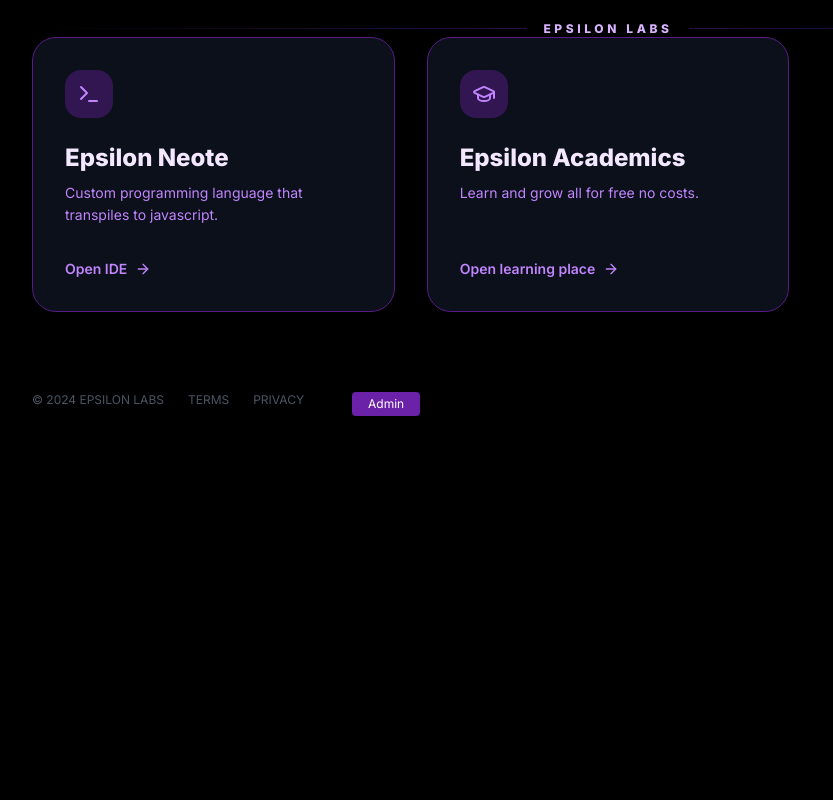
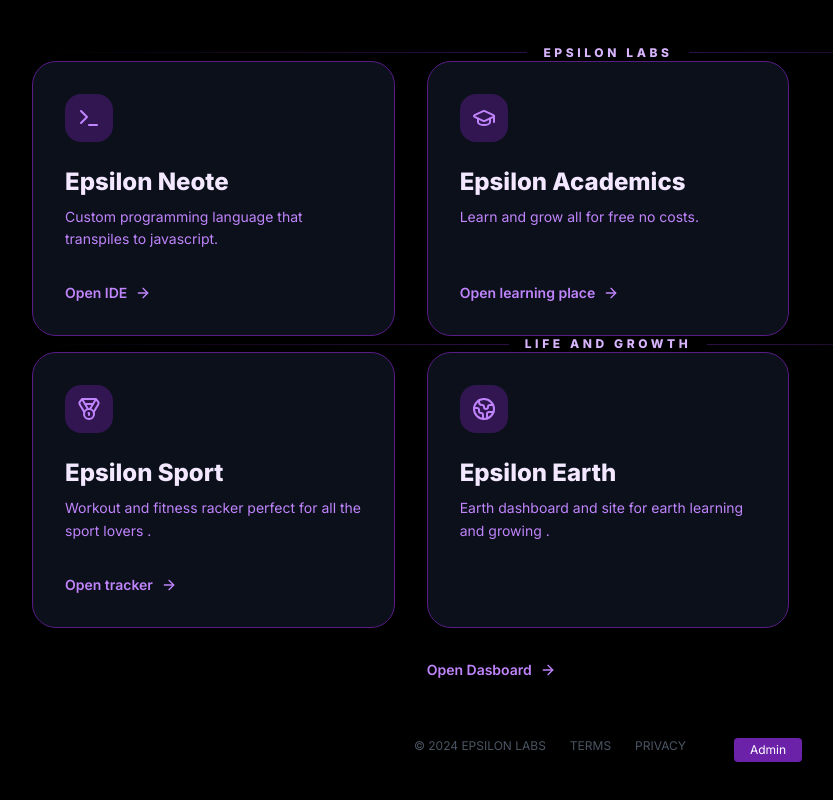
Before and after one commit to EpsilonNeon-sketch/epsilon-site-v1, a plain HTML site: page ep.html in a window 1280 px wide. Shown: the part 1974-2774 px from the top of the page, without its empty margins (32-865 px from the left). Before the commit the page ends 2438 px from the top, so only its background shows below. Drawn offline with nearby package versions, Linux system fonts and the light colour scheme.

Commit message:
Update ep.html

```diff
--- a/ep.html
+++ b/ep.html
@@ -587,6 +587,19 @@
                 grid-template-columns: 1fr !important;
             }
         }
+
+        /* Fix for Epsilon Spark image being a total unit */
+        #homePage .group img[src*="epsilonsparkimg.png"] {
+            width: 400px;
+            max-width: 400px;
+            /* Adjust this if you want it even smaller */
+            height: auto;
+            border-radius: 1.5rem;
+            margin-bottom: 1.5rem;
+            display: block;
+            margin-left: auto;
+            margin-right: auto;
+        }
     </style>
 </head>
 
@@ -595,25 +608,39 @@
 
     <!-- Sidebar Navigation -->
     <div class="fixed left-6 top-1/2 -translate-y-1/2 flex flex-col gap-3 z-50">
-        <button id="homeBtn" class="glass w-12 h-12 rounded-full flex items-center justify-center hover:bg-purple-600 transition-all" title="Home">
+        <button id="homeBtn"
+            class="glass w-12 h-12 rounded-full flex items-center justify-center hover:bg-purple-600 transition-all"
+            title="Home">
             <i data-lucide="home" class="w-5 h-5"></i>
         </button>
-        <button id="postsBtn" class="glass w-12 h-12 rounded-full flex items-center justify-center hover:bg-purple-600 transition-all" title="Stories">
+        <button id="postsBtn"
+            class="glass w-12 h-12 rounded-full flex items-center justify-center hover:bg-purple-600 transition-all"
+            title="Stories">
             <i data-lucide="book-open" class="w-5 h-5"></i>
         </button>
-        <button id="usersBtn" class="glass w-12 h-12 rounded-full flex items-center justify-center hover:bg-purple-600 transition-all" title="Community">
+        <button id="usersBtn"
+            class="glass w-12 h-12 rounded-full flex items-center justify-center hover:bg-purple-600 transition-all"
+            title="Community">
             <i data-lucide="users" class="w-5 h-5"></i>
         </button>
-        <button id="eventsBtn" class="glass w-12 h-12 rounded-full flex items-center justify-center hover:bg-purple-600 transition-all" title="Events">
+        <button id="eventsBtn"
+            class="glass w-12 h-12 rounded-full flex items-center justify-center hover:bg-purple-600 transition-all"
+            title="Events">
             <i data-lucide="calendar" class="w-5 h-5"></i>
         </button>
-        <button id="messagesBtn" class="glass w-12 h-12 rounded-full flex items-center justify-center hover:bg-purple-600 transition-all hidden" title="Messages">
+        <button id="messagesBtn"
+            class="glass w-12 h-12 rounded-full flex items-center justify-center hover:bg-purple-600 transition-all hidden"
+            title="Messages">
             <i data-lucide="message-circle" class="w-5 h-5"></i>
         </button>
-        <button id="authBtn" class="glass w-12 h-12 rounded-full flex items-center justify-center hover:bg-purple-600 transition-all" title="Account">
+        <button id="authBtn"
+            class="glass w-12 h-12 rounded-full flex items-center justify-center hover:bg-purple-600 transition-all"
+            title="Account">
             <i data-lucide="user" class="w-5 h-5"></i>
         </button>
-        <button id="settingsBtn" class="glass w-12 h-12 rounded-full flex items-center justify-center hover:bg-purple-600 transition-all hidden" title="Settings">
+        <button id="settingsBtn"
+            class="glass w-12 h-12 rounded-full flex items-center justify-center hover:bg-purple-600 transition-all hidden"
+            title="Settings">
             <i data-lucide="settings" class="w-5 h-5"></i>
         </button>
     </div>
@@ -638,7 +665,8 @@
                     <p class="text-sm font-medium"><span
                             class="text-purple-600 font-bold uppercase text-xs tracking-wider">Age:</span> 13</p>
                     <p class="text-sm font-medium"><span
-                            class="text-purple-600 font-bold uppercase text-xs tracking-wider">Role:</span> Owner, Founder
+                            class="text-purple-600 font-bold uppercase text-xs tracking-wider">Role:</span> Owner,
+                        Founder
                     </p>
                 </div>
             </div>
@@ -675,20 +703,23 @@
             <section>
                 <div class="flex items-center gap-4">
                     <div class="h-px flex-1 bg-gradient-to-r from-transparent to-purple-600/30"></div>
-                    <h3 class="text-purple-300 uppercase tracking-[0.3em] text-xs font-bold">Epsilon Events(special drops)</h3>
+                    <h3 class="text-purple-300 uppercase tracking-[0.3em] text-xs font-bold">Epsilon Events(special
+                        drops)</h3>
                     <div class="h-px flex-1 bg-gradient-to-l from-transparent to-purple-600/30"></div>
                 </div>
                 <a href="https://epsilonneon-sketch.github.io/epsilon-spark-v1/" class="group">
                     <div
                         class="glass p-6 md:p-8 rounded-3xl transition-all duration-300 card-gradient border border-purple-900 h-full flex flex-col justify-between">
                         <div>
-                              <img stlye="width: ;" src="https://epsilonneon-sketch.github.io/epsilon-spark-v1/epsilonsparkimg.png">
+                            <img stlye="width: ;"
+                                src="https://epsilonneon-sketch.github.io/epsilon-spark-v1/epsilonsparkimg.png">
                             <div
                                 class="w-12 h-12 bg-purple-900/50 rounded-2xl flex items-center justify-center mb-6 text-purple-400 group-hover:bg-purple-600 group-hover:text-white transition-colors">
                                 <i data-lucide="sparkle"></i>
                             </div>
                             <h2 class="text-2xl font-bold mb-2">Epsilon Spark</h2>
-                                <p class="text-purple-400 text-sm leading-relaxed">Activness and imagination coming to life in a neet way.</p>
+                            <p class="text-purple-400 text-sm leading-relaxed">Activness and imagination coming to life
+                                in a neet way.</p>
                         </div>
                         <div
                             class="mt-8 flex items-center text-purple-400 font-semibold text-sm group-hover:translate-x-2 transition-transform">
@@ -802,7 +833,8 @@
                                     <i data-lucide="sparkles"></i>
                                 </div>
                                 <h2 class="text-2xl font-bold mb-2">Zerah</h2>
-                                <p class="text-purple-400 text-sm leading-relaxed">Premium stationary and clothing items.
+                                <p class="text-purple-400 text-sm leading-relaxed">Premium stationary and clothing
+                                    items.
                                 </p>
                             </div>
                             <div
@@ -863,7 +895,58 @@
                             </div>
                         </div>
                     </a>
-                </div>
+
+                </div>
+
+                <div class="flex items-center gap-4">
+                    <div class="h-px flex-1 bg-gradient-to-r from-transparent to-purple-600/30"></div>
+                    <h3 class="text-purple-300 uppercase tracking-[0.3em] text-xs font-bold">Life and growth</h3>
+                    <div class="h-px flex-1 bg-gradient-to-l from-transparent to-purple-600/30"></div>
+                </div>
+                <div class="grid grid-cols-1 md:grid-cols-3 gap-8" style="margin-bottom: 30px;">
+                    <a href="https://epsilonneon-sketch.github.io/epsilon-sport/" class="group">
+                        <div
+                            class="glass p-6 md:p-8 rounded-3xl transition-all duration-300 card-gradient border border-purple-900 h-full flex flex-col justify-between">
+                            <div>
+                                <div
+                                    class="w-12 h-12 bg-purple-900/50 rounded-2xl flex items-center justify-center mb-6 text-purple-400 group-hover:bg-purple-600 group-hover:text-white transition-colors">
+                                    <i data-lucide="medal"></i>
+                                </div>
+                                <h2 class="text-2xl font-bold mb-2">Epsilon Sport</h2>
+                                <p class="text-purple-400 text-sm leading-relaxed">Workout and fitness racker perfect
+                                    for
+                                    all the sport lovers
+                                    .</p>
+                            </div>
+                            <div
+                                class="mt-8 flex items-center text-purple-400 font-semibold text-sm group-hover:translate-x-2 transition-transform">
+                                Open tracker <i data-lucide="arrow-right" class="ml-2 w-4 h-4"></i>
+                            </div>
+                        </div>
+                    </a>
+
+                    <a href="https://epsilonneon-sketch.github.io/epsilon-earth/" class="group">
+                        <div
+                            class="glass p-6 md:p-8 rounded-3xl transition-all duration-300 card-gradient border border-purple-900 h-full flex flex-col justify-between">
+                            <div>
+                                <div
+                                    class="w-12 h-12 bg-purple-900/50 rounded-2xl flex items-center justify-center mb-6 text-purple-400 group-hover:bg-purple-600 group-hover:text-white transition-colors">
+                                    <i data-lucide="earth"></i>
+                                </div>
+                                <h2 class="text-2xl font-bold mb-2">Epsilon Earth</h2>
+                                <p class="text-purple-400 text-sm leading-relaxed">Earth dashboard and site for earth
+                                    learning and growing
+                                    .</p>
+                            </div>
+                        </div>
+                        <div
+                            class="mt-8 flex items-center text-purple-400 font-semibold text-sm group-hover:translate-x-2 transition-transform">
+                            Open Dasboard <i data-lucide="arrow-right" class="ml-2 w-4 h-4"></i>
+                        </div>
+                    </a>
+                </div>
+        </div>
+
         </section>
     </div>
 
@@ -912,7 +995,8 @@
                         </select>
                     </div>
                     <div>
-                        <label class="text-xs uppercase tracking-widest text-purple-400 block mb-2">Story Content</label>
+                        <label class="text-xs uppercase tracking-widest text-purple-400 block mb-2">Story
+                            Content</label>
                         <textarea id="postContent" placeholder="Share your story..."
                             class="w-full rounded-lg px-4 py-3 bg-gray-800 border border-purple-700 focus:outline-none focus:ring-2 focus:ring-purple-600 transition-all story-textarea"
                             required></textarea>
@@ -921,7 +1005,8 @@
                         <button type="button" id="cancelPost"
                             class="bg-gray-600 hover:bg-gray-700 text-white px-4 py-2 rounded-lg">Cancel</button>
                         <button type="submit"
-                            class="bg-purple-700 hover:bg-purple-800 text-white px-4 py-2 rounded-lg">Publish Story</button>
+                            class="bg-purple-700 hover:bg-purple-800 text-white px-4 py-2 rounded-lg">Publish
+                            Story</button>
                     </div>
                 </form>
             </div>
@@ -1121,7 +1206,8 @@
                         <button type="button" id="cancelEvent"
                             class="bg-gray-600 hover:bg-gray-700 text-white px-4 py-2 rounded-lg">Cancel</button>
                         <button type="submit"
-                            class="bg-purple-700 hover:bg-purple-800 text-white px-4 py-2 rounded-lg">Create Event</button>
+                            class="bg-purple-700 hover:bg-purple-800 text-white px-4 py-2 rounded-lg">Create
+                            Event</button>
                     </div>
                 </form>
             </div>
@@ -1157,7 +1243,8 @@
                 <h1 class="text-4xl md:text-6xl font-extrabold tracking-tighter italic">
                     SETTINGS<span class="text-purple-600">.</span>
                 </h1>
-                <p class="text-purple-400 font-light tracking-widest uppercase text-[10px] md:text-sm">Manage your account
+                <p class="text-purple-400 font-light tracking-widest uppercase text-[10px] md:text-sm">Manage your
+                    account
                     and preferences</p>
             </header>
 
@@ -1388,7 +1475,8 @@
                 class="rounded px-3 py-2 bg-gray-800 border border-gray-700 focus:outline-none focus:ring-2 focus:ring-purple-600"
                 required>
             <div class="flex gap-2 mt-2">
-                <button type="submit" class="bg-purple-700 hover:bg-purple-800 text-white px-4 py-2 rounded">Login</button>
+                <button type="submit"
+                    class="bg-purple-700 hover:bg-purple-800 text-white px-4 py-2 rounded">Login</button>
                 <button type="button" id="adminCancel"
                     class="bg-gray-600 hover:bg-gray-700 text-white px-4 py-2 rounded">Cancel</button>
             </div>
@@ -1475,7 +1563,8 @@
 
                 <p class="text-center text-sm text-purple-400">
                     <span id="authToggleText">Already have an account?</span>
-                    <button type="button" id="authToggleBtn" class="text-purple-400 hover:underline ml-1">Log In</button>
+                    <button type="button" id="authToggleBtn" class="text-purple-400 hover:underline ml-1">Log
+                        In</button>
                 </p>
                 <p id="authError" class="text-red-500 text-xs text-center hidden"></p>
             </form>
```
Lines whose indentation alone changed are shown as unchanged.
